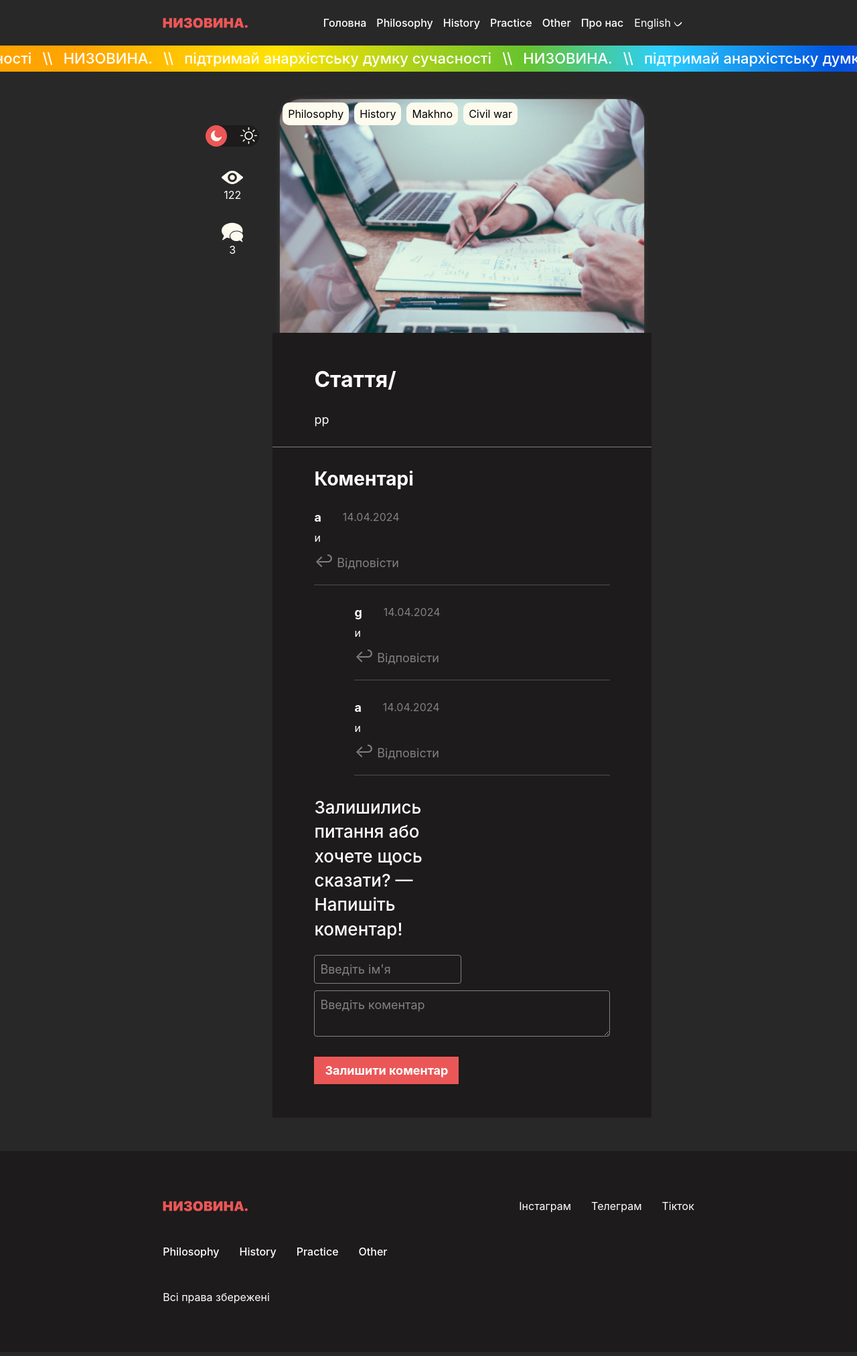
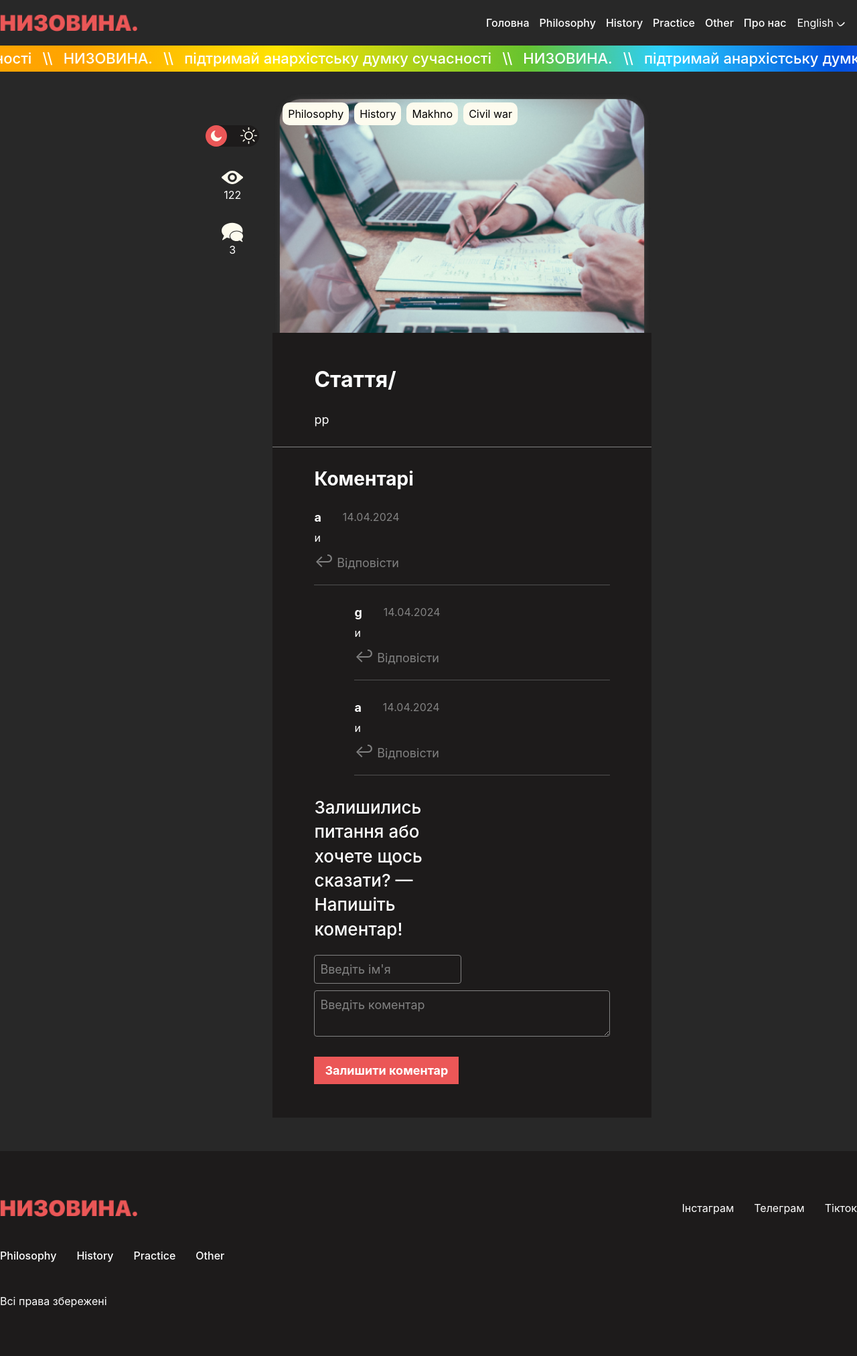
Before and after one commit to hromadianka/nyzovyna, a Django app: page /article/ff66e47d-5c2e-458c-a7b6-1a1d10c8d51c/ in a window 1280 px wide. Shown: the whole page at 67% size. Run offline with Django 4.2, Linux system fonts and the light colour scheme; data comes from the database, SQL or seed files in the repository; data that the repository does not hold is empty; parts of the project's set-up code (start-up, migrations or seed data) failed here and were passed over; some libraries are stand-ins or nearby versions; some web fonts are replaced.

Commit message:
Update style.css

```diff
--- a/static/style.css
+++ b/static/style.css
@@ -66,7 +66,7 @@ header {
     display: flex;
     justify-content: space-between;
     align-items: center;
-    padding: 1vh 19%;
+    padding: 1vh 0;
 }
 
 .logo {
@@ -264,7 +264,7 @@ header {
  /* Футер */
 
 footer {
-    padding: 9vh 19%;
+    padding: 9vh 0;
     background-color: #1D1B1B;
     color: white;
     gap: 48px;
@@ -362,7 +362,13 @@ footer a {
     @media screen and (min-width: 1000px) {
 
         main {
-            padding: 30px 19% 50px 19%;
+            padding: 30px 0 50px 0;
+        }
+
+        .container {
+            width: 61.5%;
+            max-width: 1200px;
+            margin: auto;
         }
     }
 
```
